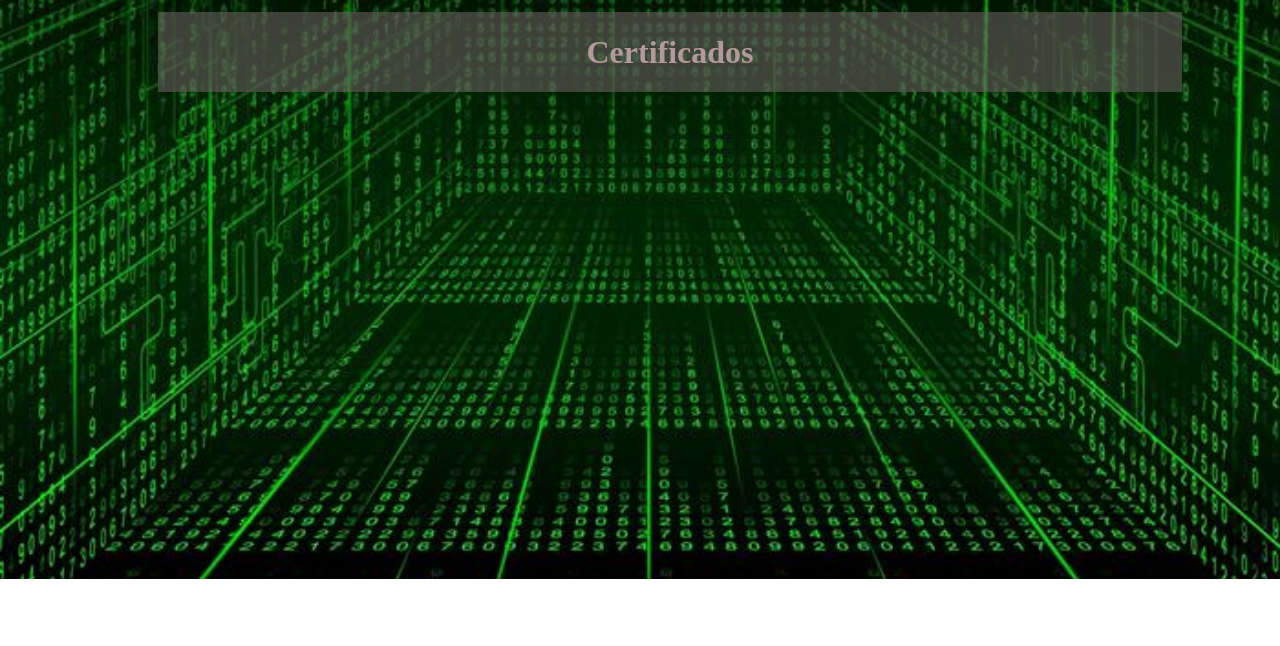
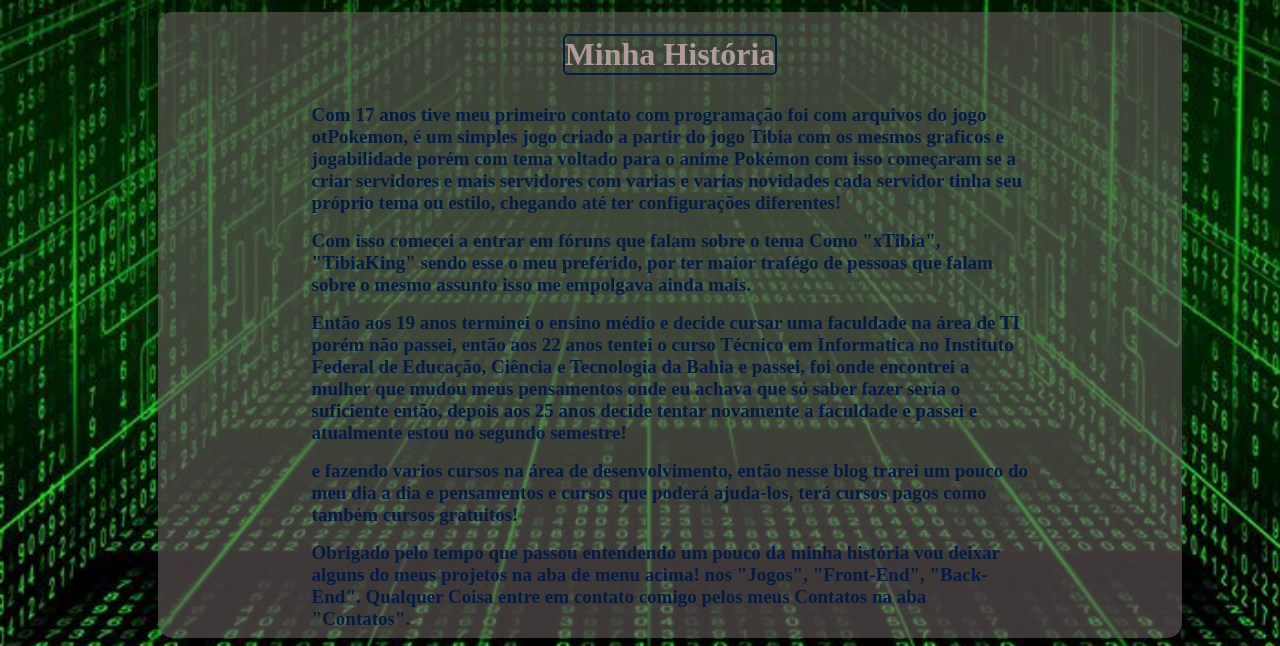
Before and after one commit to Darleysantana/mywebsite, a plain HTML site: page index.html in a window 1280 px wide. Shown: the part 221-867 px from the top of the page. Before the commit the page ends 800 px from the top, so only its background shows below. Drawn offline with Linux system fonts and the light colour scheme.

Commit message:
Introduzido a Hitória

```diff
--- a/css/style.css
+++ b/css/style.css
@@ -56,7 +56,17 @@ body{
     align-items: center;
     background-color: rgba(102, 93, 93, 0.6);
     width: 80%;
+    border-radius: 15px;
 }
 h1{
     color: rgb(177, 154, 154);
+    border: 2px solid rgb(4, 28, 66);
+    border-radius: 5px;
 }
+p{
+    width: 70%;
+    margin: 8px;
+    font-size: 19px;
+    color: rgb(4, 28, 66);
+    font-weight: 600;
+}
--- a/index.html
+++ b/index.html
@@ -23,8 +23,32 @@
             </nav>
         </div>
         <div class="context">
-            <h1 class="title">Certificados</h1>
-
+            <h1 class="title">Minha História</h1>
+            <p>
+                Com 17 anos tive meu primeiro contato com programação foi com arquivos do jogo otPokemon, é um simples jogo criado a partir do
+                jogo Tibia com os mesmos graficos e jogabilidade porém com tema voltado para o anime Pokémon com isso começaram se a criar
+                servidores e mais servidores com varias e varias novidades cada servidor tinha seu próprio tema ou estilo, chegando até
+                ter configurações diferentes!
+            </p>
+            <p>
+                Com isso comecei a entrar em fóruns que falam sobre o tema Como "xTibia", "TibiaKing" sendo esse o meu preférido, por ter maior
+                trafégo de pessoas que falam sobre o mesmo assunto isso me empolgava ainda mais.
+            </p>
+            <p>
+                Então aos 19 anos terminei o ensino médio e decide cursar uma faculdade na área de TI porém não passei,
+                então aos 22 anos tentei o curso Técnico em Informatica no Instituto Federal de Educação, Ciência e Tecnologia da Bahia e passei,
+                foi onde encontrei a mulher que mudou meus pensamentos onde eu achava que só saber fazer sería o suficiente então, depois
+                aos 25 anos decide tentar novamente a faculdade e passei e atualmente estou no segundo semestre!
+            </p>
+            <p>
+                e fazendo varios cursos na área de desenvolvimento, então nesse blog trarei um pouco do meu dia a dia e pensamentos
+                e cursos que poderá ajuda-los, terá cursos pagos como também cursos gratuitos!
+            </p>
+            <p>
+                Obrigado pelo tempo que passou entendendo um pouco da minha história vou deixar alguns do meus projetos na aba de menu acima!
+                nos "Jogos", "Front-End", "Back-End".
+                Qualquer Coisa entre em contato comigo pelos meus Contatos na aba "Contatos".
+            </p>
         </div>
     </div>
 </body>
```
